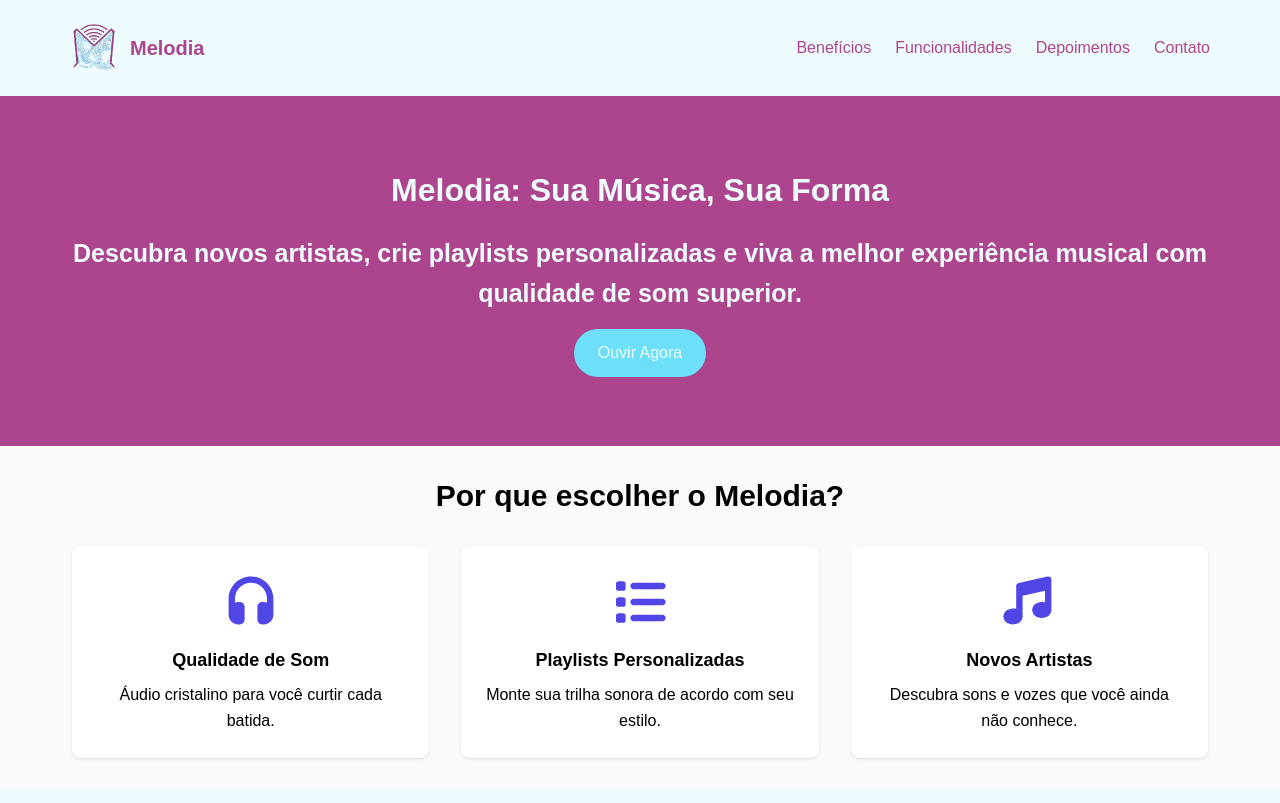
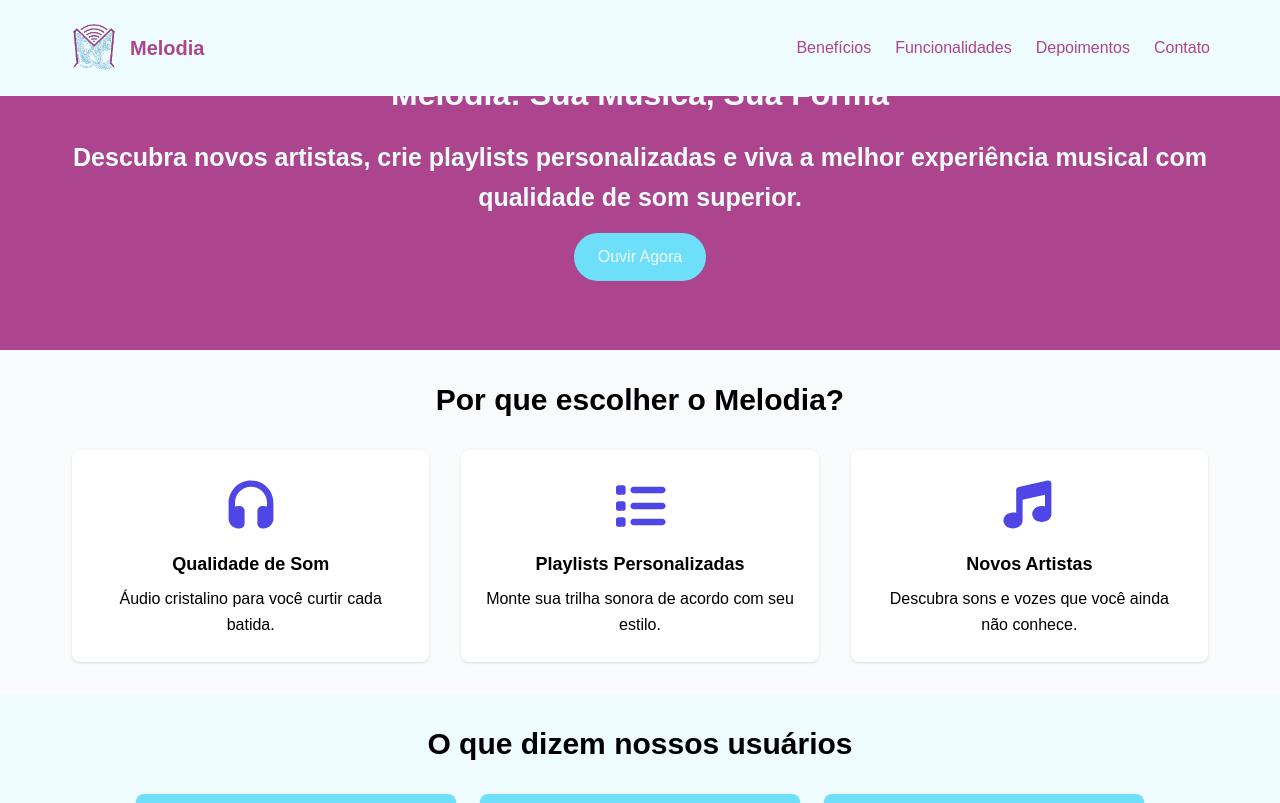
Before and after one commit to BoBatata/FrontEnd_CP5_AppMelodia, a React (Vite) app in the folder FrontEnd_CP5_AppMelodia/: page / in a window 1280 px wide. Shown: the top 803 px of the page. Built offline with nearby package versions, Linux system fonts and the light colour scheme.

Commit message:
feat: Header com position fixed e link com os itens do menu

```diff
--- a/FrontEnd_CP5_AppMelodia/src/components/Footer.jsx
+++ b/FrontEnd_CP5_AppMelodia/src/components/Footer.jsx
@@ -2,7 +2,7 @@ import "../styles/variables.css";
 import "../styles/index.css";
 import logo from '../assets/logo.png';
 import facebook from '../assets/facebook.svg';
-import instragram from '../assets/instagram.svg';
+import instagram from '../assets/instagram.svg';
 import linkedin from '../assets/linkedin.svg';
 
 const Footer = () => {
@@ -18,7 +18,7 @@ const Footer = () => {
                     <img class="w-10 h-10" src={facebook} alt="Facebook" />
                 </a>
                 <a href="#" aria-label="Instagram">
-                    <img class="w-10 h-10" src={instragram} alt="Instagram" />
+                    <img class="w-10 h-10" src={instagram} alt="Instagram" />
                 </a>
                 <a href="#" aria-label="LinkedIn">
                     <img class="w-10 h-10" src={linkedin} alt="LinkedIn" />
--- a/FrontEnd_CP5_AppMelodia/src/components/Header.jsx
+++ b/FrontEnd_CP5_AppMelodia/src/components/Header.jsx
@@ -5,7 +5,7 @@ import logo from '../assets/logo.png';
 
 const Header = () => {
     return (
-    <header className="w-full bg-[var(--fundo)] px-4 md:px-6 py-4 md:py-6">
+    <header className="w-full bg-[var(--fundo)] px-4 md:px-6 py-4 md:py-6 fixed">
         <div className="max-w-[1140px] mx-auto flex items-center justify-between">
             <div className="flex items-center space-x-2 md:space-x-3">
                 <img className="w-10 h-10 md:w-12 md:h-12" src={logo} alt="Logo" />
--- a/FrontEnd_CP5_AppMelodia/src/pages/LandingPage.jsx
+++ b/FrontEnd_CP5_AppMelodia/src/pages/LandingPage.jsx
@@ -14,10 +14,10 @@ const LandingPage = () => {
         <div className="bg-[var(--primaria)] w-full h-[250px] md:h-[300px] lg:h-[350px] flex flex-col justify-center items-center p-4 md:p-6 text-center space-y-3 md:space-y-4 overflow-hidden">
             <h1 className="title"> Melodia: Sua Música, Sua Forma</h1>
             <p className="subtitle px-2 md:px-4">Descubra novos artistas, crie playlists personalizadas e viva a melhor experiência musical com qualidade de som superior.</p>
-            <button className="bg-[var(--secundaria)] text-[var(--text)] px-4 py-2 md:px-6 md:py-3 rounded-full hover:bg-[var(--text-secundaria)] transition text-sm md:text-base">Ouvir Agora</button>
+            <button className="bg-[var(--secundaria)] text-[var(--text)] px-4 py-2 md:px-6 md:py-3 rounded-full hover:bg-[var(--text-secundaria)] transition text-sm md:text-base"><a href='https://soundcloud.com/musicas-sem-copyright1'>Ouvir Agora</a></button>
         </div>
 
-        <div className="flex flex-col justify-center items-center p-4 md:p-8 bg-gray-50">
+        <div id="beneficios" className="flex flex-col justify-center items-center p-4 md:p-8 bg-gray-50">
             <h2 className="text-black font-bold text-xl md:text-2xl lg:text-3xl mb-6 md:mb-8">Por que escolher o Melodia?</h2>
             <div className="grid grid-cols-1 sm:grid-cols-2 lg:grid-cols-3 gap-6 md:gap-8 w-full max-w-6xl px-2">
                 <ApresentationCard
@@ -41,7 +41,7 @@ const LandingPage = () => {
             </div>
         </div>
 
-        <div className="flex flex-col justify-center items-center p-4 md:p-8">
+        <div id="depoimentos" className="flex flex-col justify-center items-center p-4 md:p-8">
             <h2 className="text-black font-bold text-xl md:text-2xl lg:text-3xl mb-6 md:mb-8">O que dizem nossos usuários</h2>
 
             <div className="grid grid-cols-1 sm:grid-cols-2 lg:grid-cols-3 gap-4 md:gap-6 w-full max-w-5xl px-2">
@@ -66,7 +66,7 @@ const LandingPage = () => {
             </div>
         </div>
 
-    <div className="w-full flex justify-center items-center py-8 md:py-12 bg-[var(--primaria)] px-4">
+    <div id="contato" className="w-full flex justify-center items-center py-8 md:py-12 bg-[var(--primaria)] px-4">
         <form className="w-full max-w-sm md:max-w-lg rounded-xl p-4 md:p-6 space-y-4">
             <h2 className="text-xl md:text-2xl font-bold text-center text-[var(--texto)]">
             Fale Conosco
--- a/FrontEnd_CP5_AppMelodia/src/styles/index.css
+++ b/FrontEnd_CP5_AppMelodia/src/styles/index.css
@@ -1,5 +1,9 @@
 @import "tailwindcss";
 @import "./variables.css";
+
+html {
+  scroll-behavior: smooth;
+}
 
 body {
   font-family: Arial, sans-serif;
```
